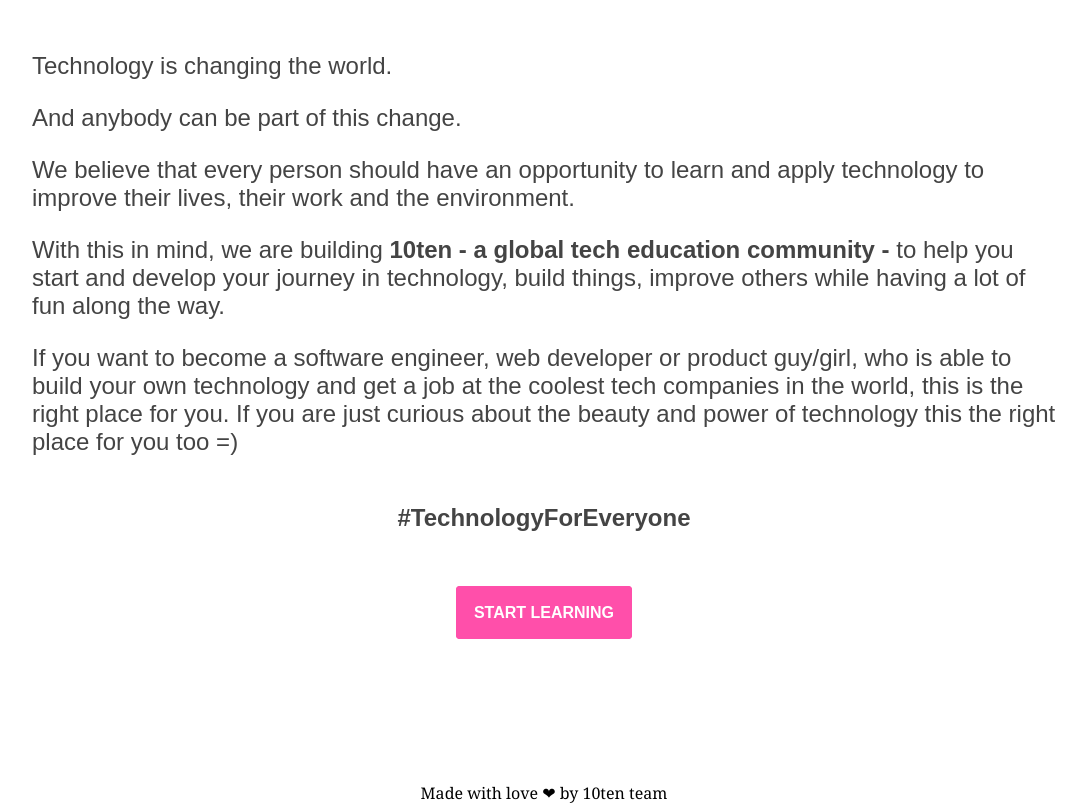
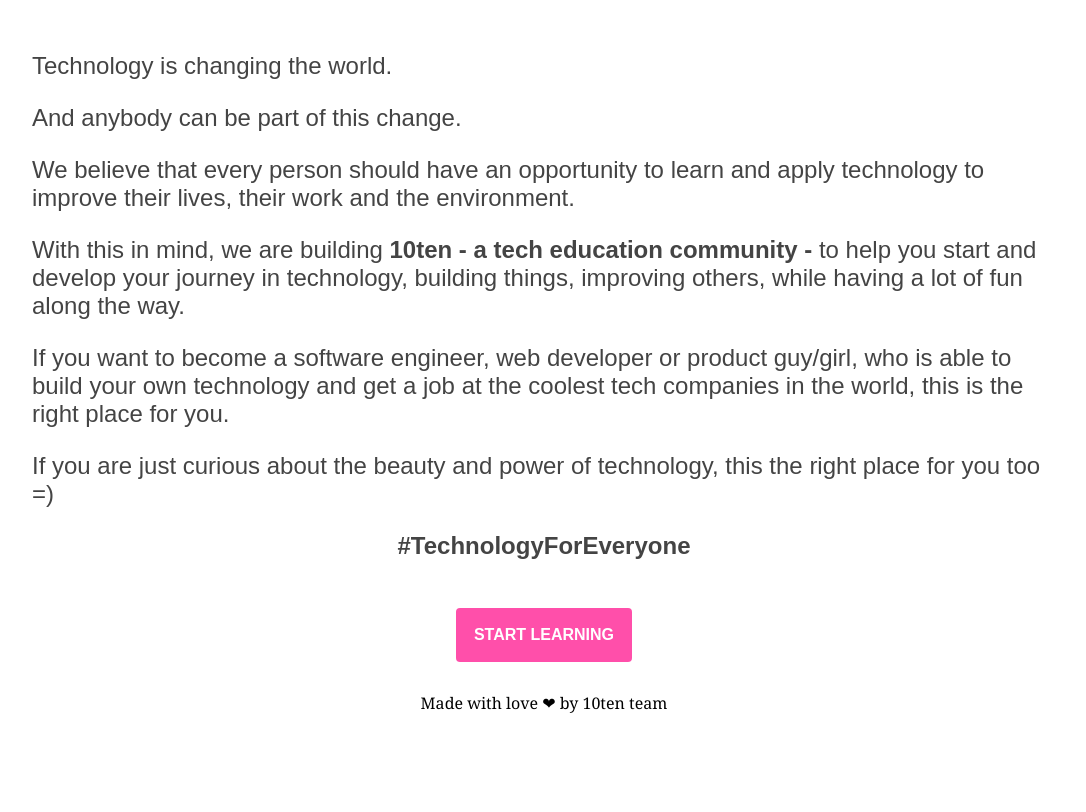
Before and after one commit to 10ten-io/10ten-io.github.io, a plain HTML site: page about.html in a window 1280 px wide. Shown: the part 103-915 px from the top of the page, without its empty margins (96-1182 px from the left). After the commit the page ends 825 px from the top, so only its background shows below. Drawn offline with Linux system fonts and the light colour scheme.

Commit message:
About review and class adjustments

```diff
--- a/about.html
+++ b/about.html
@@ -27,28 +27,32 @@
         </div>
     </nav>
 
-    <main class="flex-center">
-        <section class="text-center">
-            <h3 class="body-text">
+    <main>
+        <section class="body-text">
             <p>Technology is changing the world.</p>
             <p>And anybody can be part of this change.</p>
             <p>We believe that every person should have an opportunity to learn and apply technology to improve
                 their lives, their work and the environment.</p>
-                <p>With this in mind, we are building <strong>10ten - a global tech education
+            <p>With this in mind, we are building <strong>10ten - a tech education
                     community -</strong> to
-                    help you start and develop your journey in technology, build things, improve others
+                help you start and develop your journey in technology, building things, improving others,
                 while having a lot of fun along the way.</p>
             <p>If you want to become a software engineer, web developer or product guy/girl, who is able to build
                 your own technology and get a job at the coolest tech companies in the world, this is the right
-                    place for you. If you are just curious about the beauty and power of technology this the right place
-                    for you too =)</p>
-                <h2 class="subtitle">#TechnologyForEveryone</h2>
-                <p class="mb-10">
-                    <a class="btn btn-primary btn-lg fw-bold uppercase"
+                place for you.
+            </p>
+            <p>If you are just curious about the beauty and power of technology, this the right place
+                for you too =)
+            </p>
+            <p class="text-center fw-bold">
+                #TechnologyForEveryone
+            </p>
+        </section>
+        <p class="mb-10 flex-center">
+            <a class="btn btn-primary btn-lg fw-bold uppercase text-center"
                 href="https://10ten-io.github.io/create-and-publish-website/">Start
                 Learning</a>
         </p>
-            </h3>
     </main>
 
     <footer class="font-serif">
--- a/assets/css/10ten.css
+++ b/assets/css/10ten.css
@@ -7,7 +7,8 @@
     align-items: center;
 }
 
-.mb-10 { margin-top: 2em; margin-bottom: 10em; }
+.mb-10 { margin-bottom: 10em; }
+.mt-2 { margin-top: 2em; }
 
 /* Responsive nav */
 @media only screen and (min-width: 1024px) {
```
Lines whose indentation alone changed are shown as unchanged.
